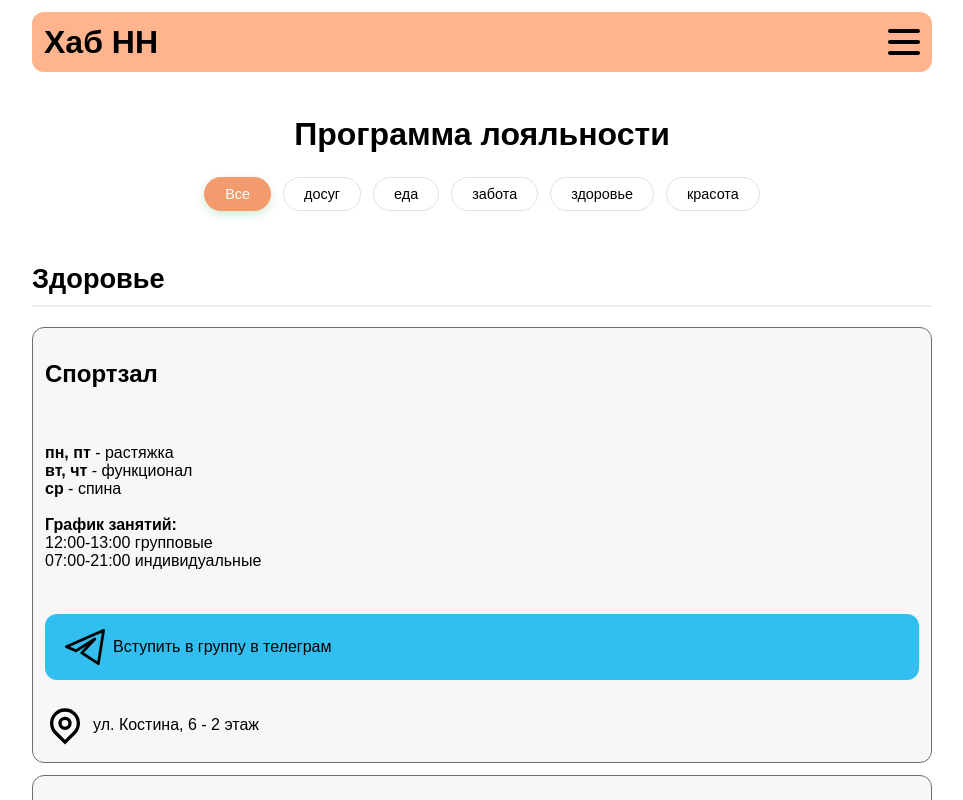
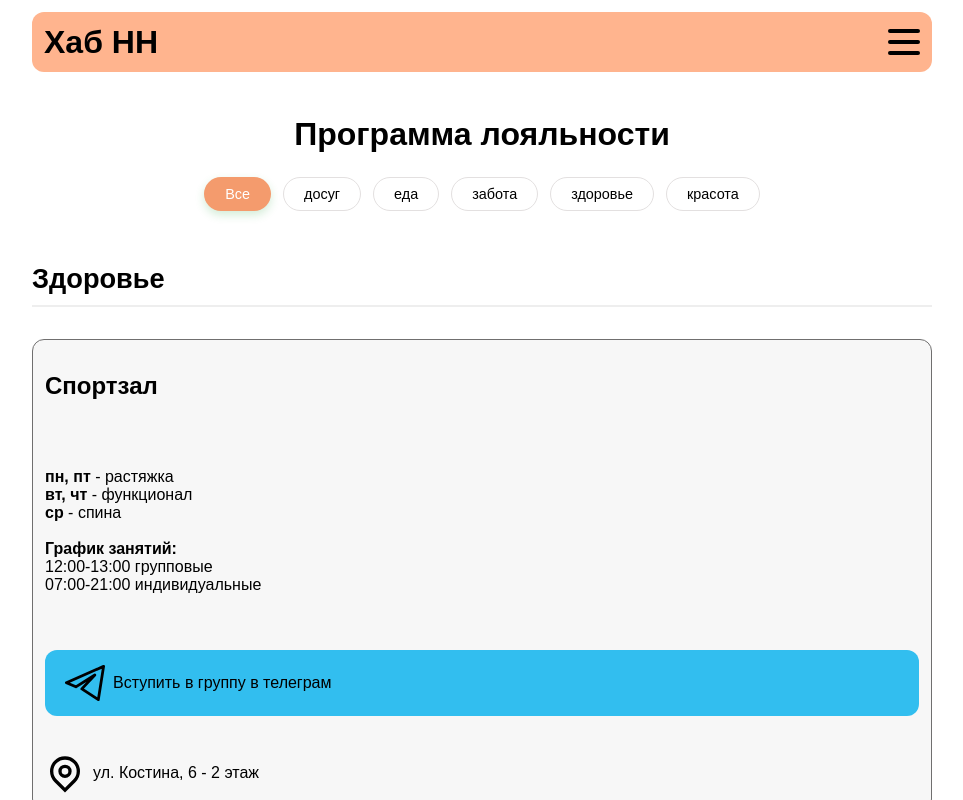
Before and after one commit to TimurKhen/technostrelka-2026, an Angular app: page /loyality in a window 1280 px wide. Shown: the top 800 px of the page, without its empty margins (158-1121 px from the left). Built offline with nearby package versions, Linux system fonts and the light colour scheme; a web font is replaced by a local one.

Commit message:
loyalty size update

```diff
--- a/src/app/pages/loyalty/loyalty.scss
+++ b/src/app/pages/loyalty/loyalty.scss
@@ -27,11 +27,11 @@
       border: 1px solid $color-gray;
       padding: $size-12;
       border-radius: $radius-lg;
-      gap: $size-20;
+      gap: $size-32;
       color: black;
       background: #f7f7f7;
       justify-content: center;
-      margin-top: $size-12;
+      margin-top: $size-32;
 
       a {
         color: black;
```
